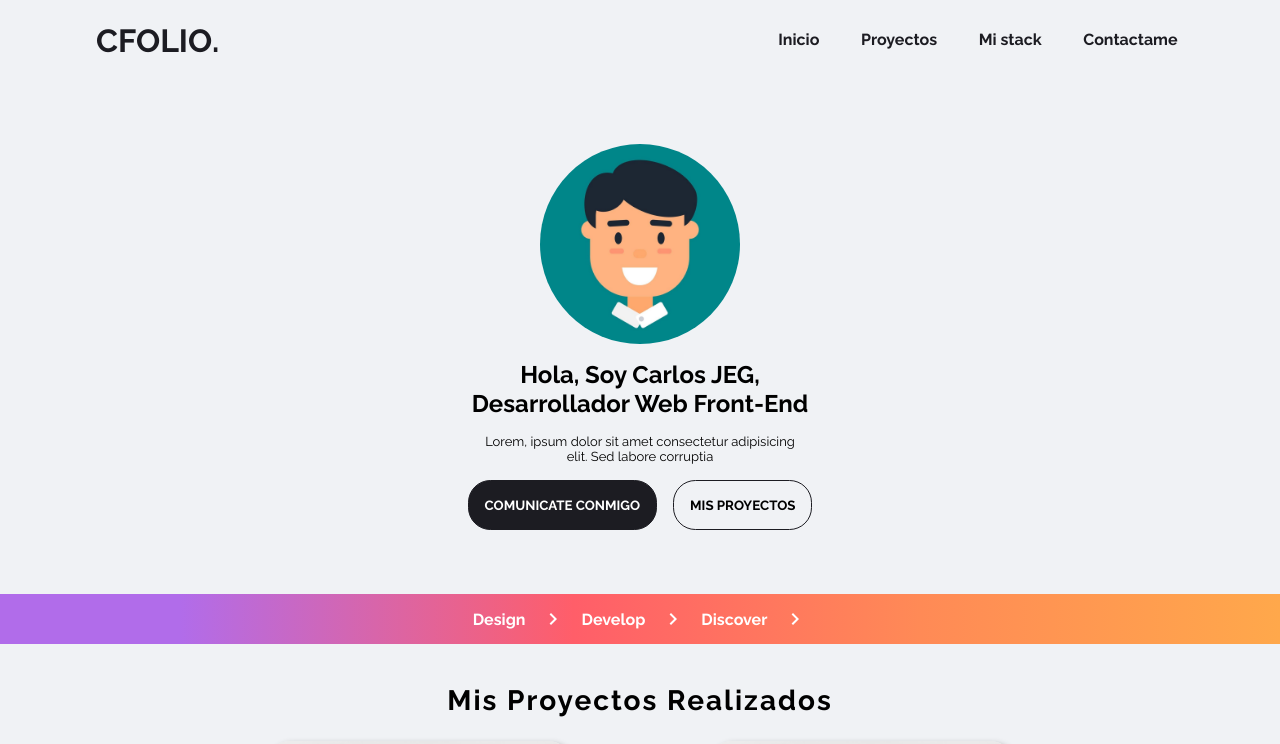
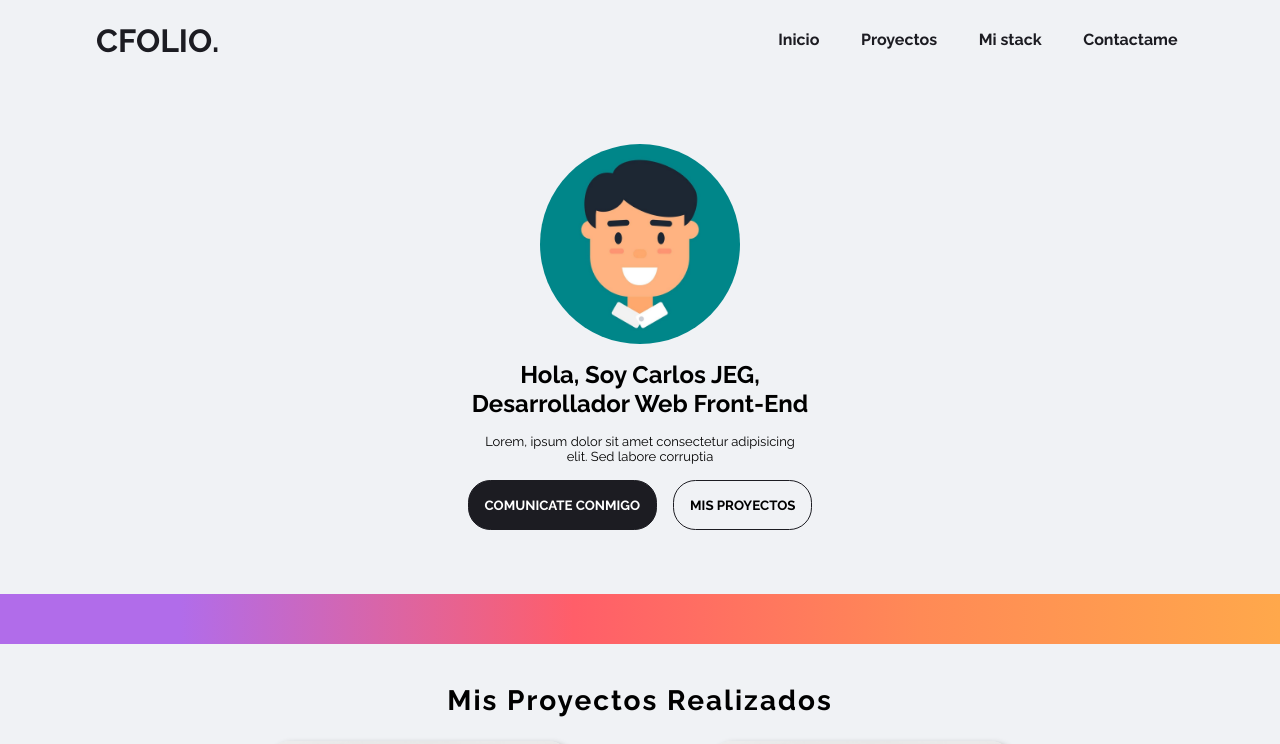
Before and after one commit to CarlosJEG/Personal_Portfolio, a Next.js app: page / in a window 1280 px wide. Shown: the top 744 px of the page. Built offline with nearby package versions, Linux system fonts and the light colour scheme.

Commit message:
Portfolio

```diff
--- a/src/components/divStyle/divStyle.js
+++ b/src/components/divStyle/divStyle.js
@@ -7,14 +7,7 @@ const DivStyle = () => {
 
   return (
     <>
-        <div className={styles.divStyle}>
-            {div.map((div, i) => (
-              <>
-                <p key={i}>{div}</p>
-                <ChevronRightIcon key={i} className={styles.divIcon}/>
-              </>
-            ))}
-        </div>
+        <div className={styles.divStyle}></div>
     </>
   )
 }
```
